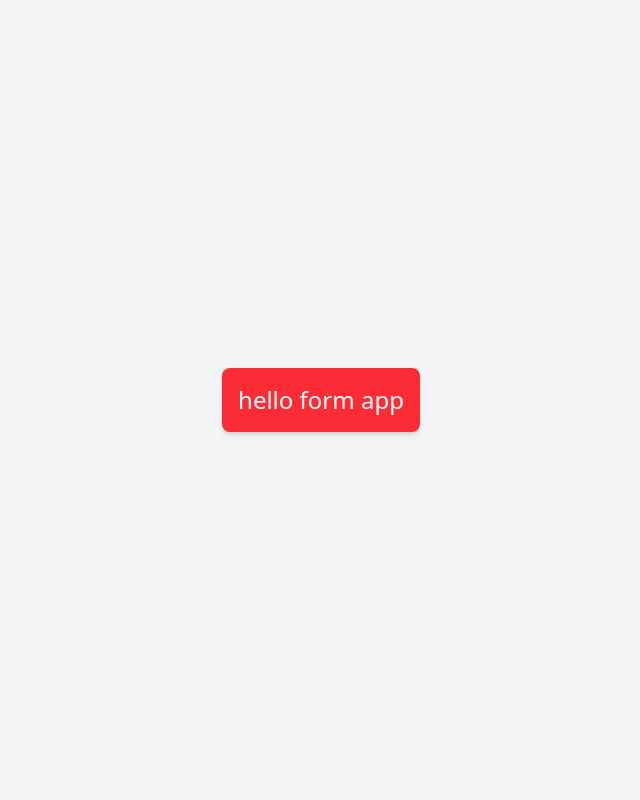
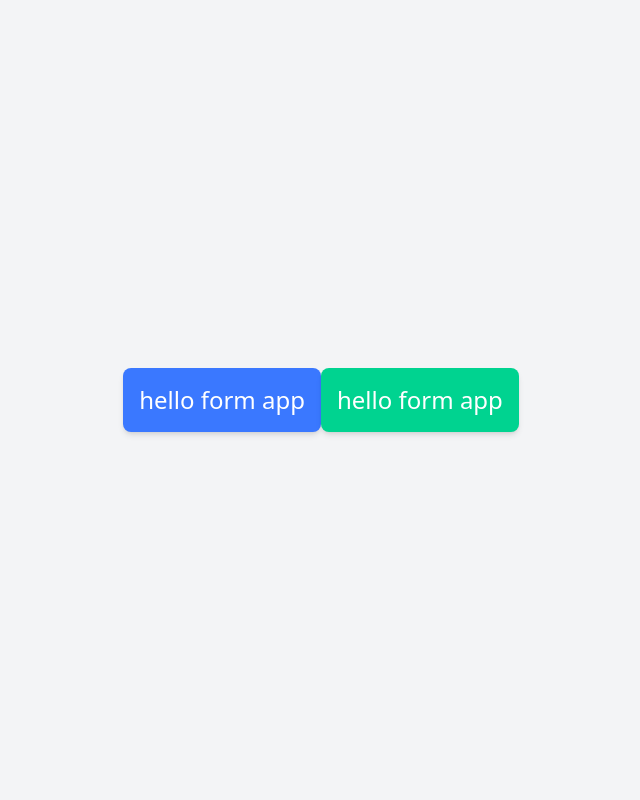
Before and after one commit to Sarishhma/django-setup-with-tailwind-css, a Django app: page / in a window 1280 px wide. Shown: the whole page, without its empty margins (319-959 px from the left). Run offline with Django 5.2, Linux system fonts and the light colour scheme.

Commit message:
Merge remote changes

```diff
--- a/app/templates/app/index.html
+++ b/app/templates/app/index.html
@@ -1,3 +1,19 @@
+{% comment %} @layer theme {
+for adding more bacckground colors
+  :root {
+    /* Add more Tailwind default colors */
+    --color-red-500: oklch(71% 0.212 29.233);
+    --color-blue-500: oklch(61% 0.212 263.026);
+    --color-indigo-500: oklch(55% 0.272 289.953);
+  }
+}
+
+@layer utilities {
+  .bg-red-500 { background-color: var(--color-red-500); }
+  .bg-blue-500 { background-color: var(--color-blue-500); }
+  .bg-indigo-500 { background-color: var(--color-indigo-500); }
+} {% endcomment %}
+
 {% load static %}
 <!DOCTYPE html>
 <html lang="en">
@@ -8,7 +24,7 @@
     <link href="{% static 'css/dist/styles.css' %}" rel="stylesheet">
 </head>
 <body class="flex justify-center items-center h-screen bg-gray-100">
-<h1 class="bg-red-500 text-white p-4 rounded-lg text-2xl shadow-md">hello form app</h1>
-
+<h1 class="bg-blue-500 text-white p-4 rounded-lg text-2xl shadow-md ">hello form app</h1>
+    <h1 class="bg-success text-white p-4 rounded-lg text-2xl shadow-md">hello form app</h1>
 </body>
 </html>
--- a/theme/static/css/dist/styles.css
+++ b/theme/static/css/dist/styles.css
@@ -8,9 +8,13 @@
     --font-serif: ui-serif, Georgia, Cambria, "Times New Roman", Times, serif;
     --font-mono: ui-monospace, SFMono-Regular, Menlo, Monaco, Consolas, "Liberation Mono",
       "Courier New", monospace;
-    --color-red-500: oklch(63.7% 0.237 25.331);
+    --color-yellow-500: oklch(79.5% 0.184 86.047);
+    --color-green-500: oklch(72.3% 0.219 149.579);
     --color-gray-50: oklch(98.5% 0.002 247.839);
     --color-gray-100: oklch(96.7% 0.003 264.542);
+     --color-red-500: oklch(71% 0.212 29.233);
+    --color-blue-500: oklch(61% 0.212 263.026);
+    --color-indigo-500: oklch(55% 0.272 289.953);
     --color-black: #000;
     --color-white: #fff;
     --spacing: 0.25rem;
@@ -391,11 +395,26 @@
   .bg-gray-50 {
     background-color: var(--color-gray-50);
   }
+   .bg-red-500 {
+     background-color: var(--color-red-500);
+    }
+  .bg-blue-500 {
+     background-color: var(--color-blue-500);
+     }
+  .bg-indigo-500 {
+     background-color: var(--color-indigo-500);
+     }
   .bg-gray-100 {
     background-color: var(--color-gray-100);
   }
-  .bg-red-500 {
-    background-color: var(--color-red-500);
+  .bg-green-500 {
+    background-color: var(--color-green-500);
+  }
+  .bg-success {
+    background-color: var(--color-success);
+  }
+  .bg-yellow-500 {
+    background-color: var(--color-yellow-500);
   }
   .p-4 {
     padding: calc(var(--spacing) * 4);
```
